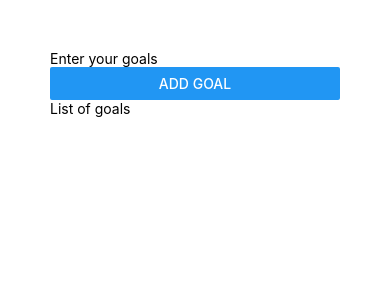
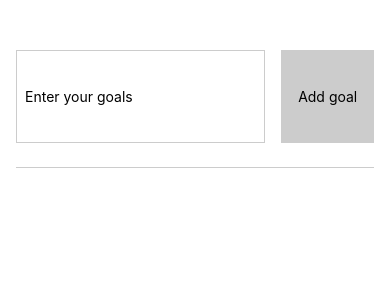
Before and after one commit to mykola-kolomoyets/goal-app-RN-ts, a React Native app: screen / in a window 390 px wide. Shown: the top 300 px of the page. Built offline with nearby package versions, Linux system fonts and the light colour scheme.

Commit message:
v1.0.2
added goal adding

```diff
--- a/App.tsx
+++ b/App.tsx
@@ -1,16 +1,52 @@
-import { Text, View, Button, TextInput } from "react-native";
+import { useState } from "react";
+import {
+  Text,
+  View,
+  TextInput,
+  Pressable,
+  NativeSyntheticEvent,
+  TextInputChangeEventData,
+} from "react-native";
+
+import Goal, { GoalItem } from "./components/goal";
 
 import styles from "./app.styles";
 
 export default function App() {
+  const [goals, setGoals] = useState<GoalItem[]>([]);
+  const [currentGoal, setCurrentGoal] = useState("");
+
+  const onGoalChange = (
+    event: NativeSyntheticEvent<TextInputChangeEventData>
+  ) => {
+    setCurrentGoal(event.nativeEvent.text);
+  };
+
+  const onGoalAdd = () => {
+    setGoals((prev) => [
+      ...prev,
+      { id: Math.random().toString(), text: currentGoal },
+    ]);
+
+    setCurrentGoal("");
+  };
+
   return (
     <View style={styles.container}>
-      <View>
-        <TextInput placeholder="Enter your goals" />
-        <Button title="Add goal" />
+      <View style={styles.input_container}>
+        <TextInput
+          style={styles.input_field}
+          placeholder="Enter your goals"
+          onChange={onGoalChange}
+        />
+        <Pressable style={styles.input_submit} onPress={onGoalAdd}>
+          <Text>Add goal</Text>
+        </Pressable>
       </View>
-      <View>
-        <Text>List of goals</Text>
+      <View style={styles.goals_container}>
+        {goals.map((goal) => (
+          <Goal key={goal.id} {...goal} />
+        ))}
       </View>
     </View>
   );
--- a/app.styles.ts
+++ b/app.styles.ts
@@ -2,6 +2,46 @@ import { StyleSheet } from "react-native";
 
 export default StyleSheet.create({
   container: {
-    padding: 50,
+    paddingTop: 50,
+    paddingHorizontal: 16,
+    flex: 1,
+  },
+
+  //* upper part
+
+  input_container: {
+    flex: 1,
+    flexDirection: "row",
+    justifyContent: "space-between",
+    alignItems: "stretch",
+
+    paddingBottom: 24,
+    marginBottom: 24,
+
+    borderBottomWidth: 1,
+    borderBottomColor: "#cccccc",
+  },
+
+  input_field: {
+    borderWidth: 1,
+    borderColor: "#cccccc",
+    flex: 5,
+    marginRight: 16,
+    padding: 8,
+  },
+
+  input_submit: {
+    position: "relative",
+    backgroundColor: "#cccccc",
+    paddingVertical: 2,
+    flex: 2,
+    alignItems: "center",
+    justifyContent: "center",
+  },
+
+  //* lower part
+
+  goals_container: {
+    flex: 7,
   },
 });
--- /dev/null
+++ b/components/goal/index.tsx
@@ -0,0 +1,16 @@
+import { View, Text } from "react-native";
+
+export type GoalItem = {
+  text: string;
+  id: string;
+};
+
+const Goal = ({ text }: GoalItem) => {
+  return (
+    <View>
+      <Text>{text}</Text>
+    </View>
+  );
+};
+
+export default Goal;
--- a/package.json
+++ b/package.json
@@ -1,6 +1,6 @@
 {
   "name": "goal-app-rn-ts",
-  "version": "1.0.1",
+  "version": "1.0.2",
   "main": "node_modules/expo/AppEntry.js",
   "scripts": {
     "start": "expo start",
@@ -10,12 +10,14 @@
     "eject": "expo eject"
   },
   "dependencies": {
+    "@types/uuid": "^8.3.4",
     "expo": "~45.0.0",
     "expo-status-bar": "~1.3.0",
     "react": "17.0.2",
     "react-dom": "17.0.2",
     "react-native": "0.68.2",
-    "react-native-web": "0.17.7"
+    "react-native-web": "0.17.7",
+    "uuid": "^8.3.2"
   },
   "devDependencies": {
     "@babel/core": "^7.12.9",
--- /dev/null
+++ b/styles/index.ts
@@ -0,0 +1,3 @@
+import { StyleSheet } from "react-native";
+
+export default StyleSheet.create({});
```
Also changed, not shown: components/goal/goal.styles.ts (added), 1 other file (tests, documents, lock files or other folders).
